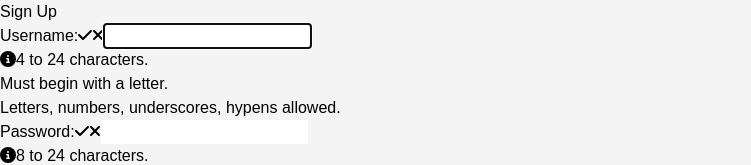
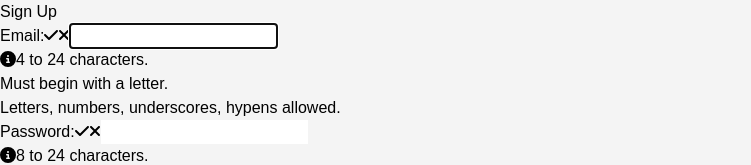
Before and after one commit to sirus-the-beaver/job-tracker, a React (Create React App) app in the folder frontend/: page /signup in a window 1280 px wide. Shown: the top 165 px of the page, without its empty margins (0-751 px from the left). Built offline with nearby package versions, Linux system fonts and the light colour scheme.

Commit message:
update username to email

```diff
--- a/frontend/src/components/Signup.js
+++ b/frontend/src/components/Signup.js
@@ -84,8 +84,8 @@ const Signup = () => {
             <p ref={errRef} className={errMsg ? "errmsg" : "offscreen"} aria-live="assertive">{errMsg}</p>
             <h1>Sign Up</h1>
             <form onSubmit={handleSubmit}>
-                <label htmlFor="username">
-                    Username:
+                <label htmlFor="email">
+                    Email:
                     <span classNAme={validName ? "valid" : "hide"}>
                         <FontAwesomeIcon icon={faCheck} />
                     </span>
@@ -95,7 +95,7 @@ const Signup = () => {
                 </label>
                 <input
                     type="text"
-                    id="username"
+                    id="email"
                     ref={userRef}
                     autoComplete="off"
                     onChange={(e) => setUser(e.target.value)}
```
